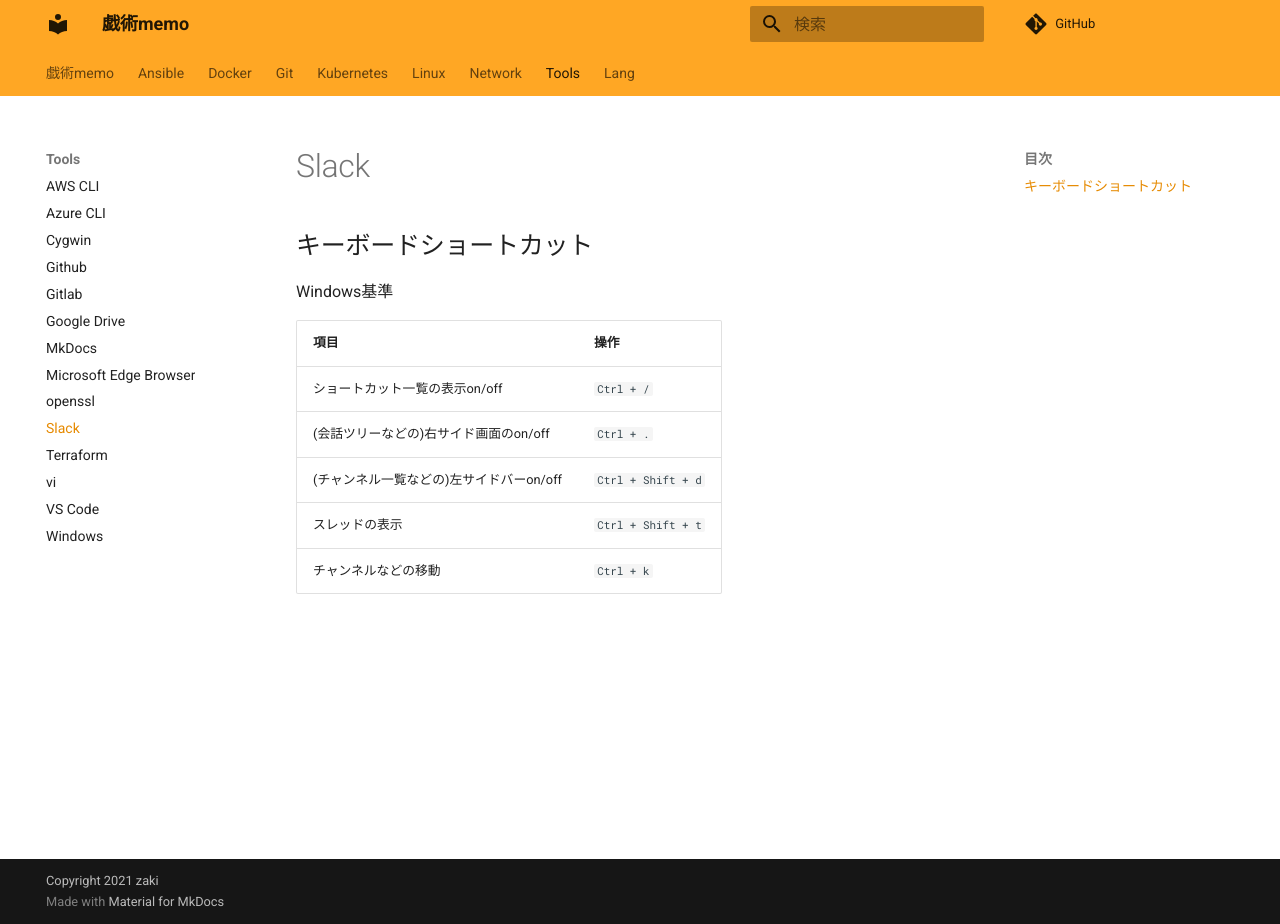
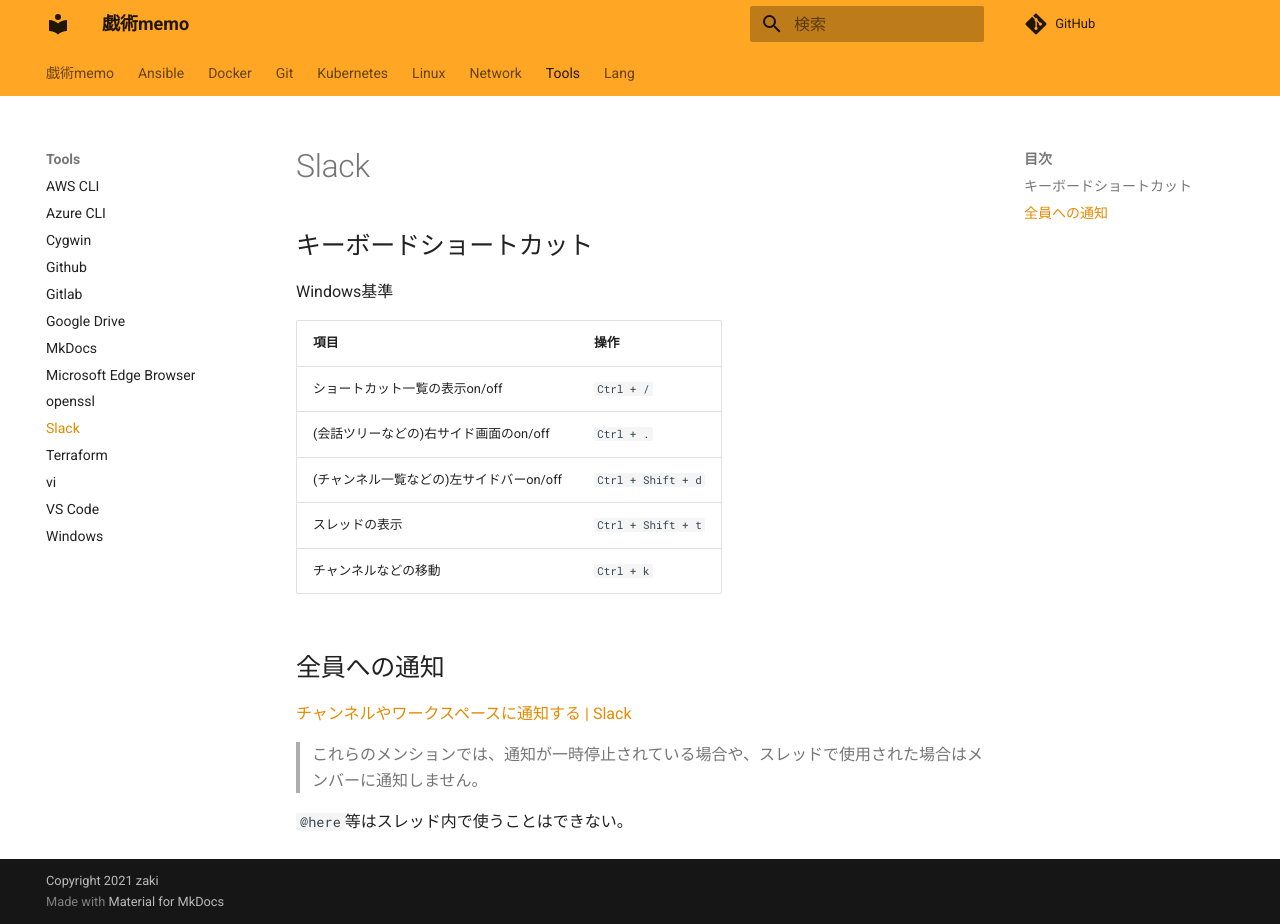
Before and after one commit to zaki-lknr/docs, an MkDocs documentation site: the page built from docs/Tools/slack.md, in a window 1280 px wide and 924 px high. Built offline with MkDocs 1.6.1 and Material for MkDocs 9.7.7, drawn with Linux system fonts in a browser that asks for light colours; comment, search, counter and statistics services are not loaded.

Commit message:
add: tools/slack: 全員への通知

```diff
--- a/docs/Tools/slack.md
+++ b/docs/Tools/slack.md
@@ -11,3 +11,11 @@ Windows基準
 | (チャンネル一覧などの)左サイドバーon/off | `Ctrl + Shift + d` |
 | スレッドの表示                  | `Ctrl + Shift + t` |
 | チャンネルなどの移動               | `Ctrl + k`         |
+
+## 全員への通知
+
+[チャンネルやワークスペースに通知する | Slack](https://slack.com/intl/ja-jp/help/articles/202009646-%E3%83%81%E3%83%A3%E3%83%B3%E3%83%8D%E3%83%AB%E3%82%84%E3%83%AF%E3%83%BC%E3%82%AF%E3%82%B9%E3%83%9A%E3%83%BC%E3%82%B9%E3%81%AB%E9%80%9A%E7%9F%A5%E3%81%99%E3%82%8B)
+
+> これらのメンションでは、通知が一時停止されている場合や、スレッドで使用された場合はメンバーに通知しません。
+
+`@here`等はスレッド内で使うことはできない。
```
